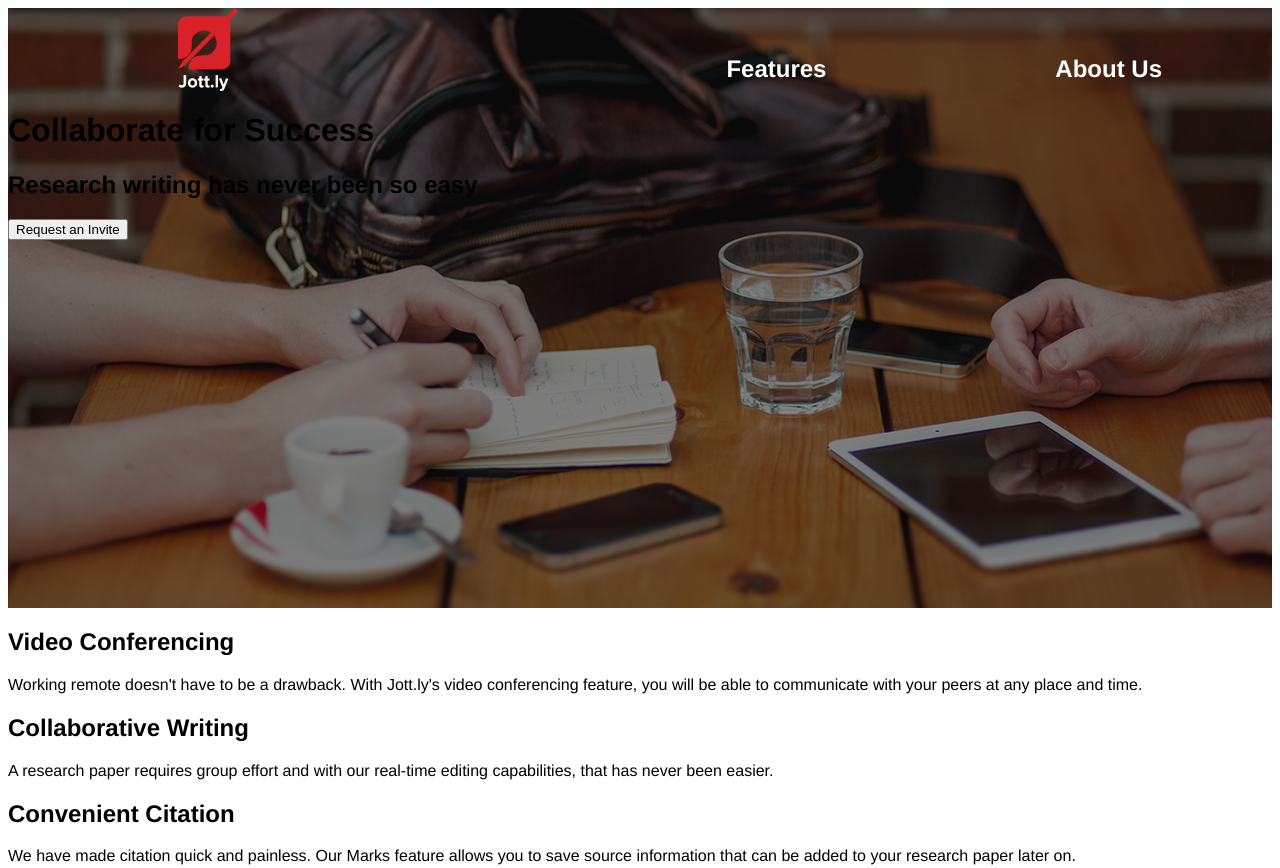
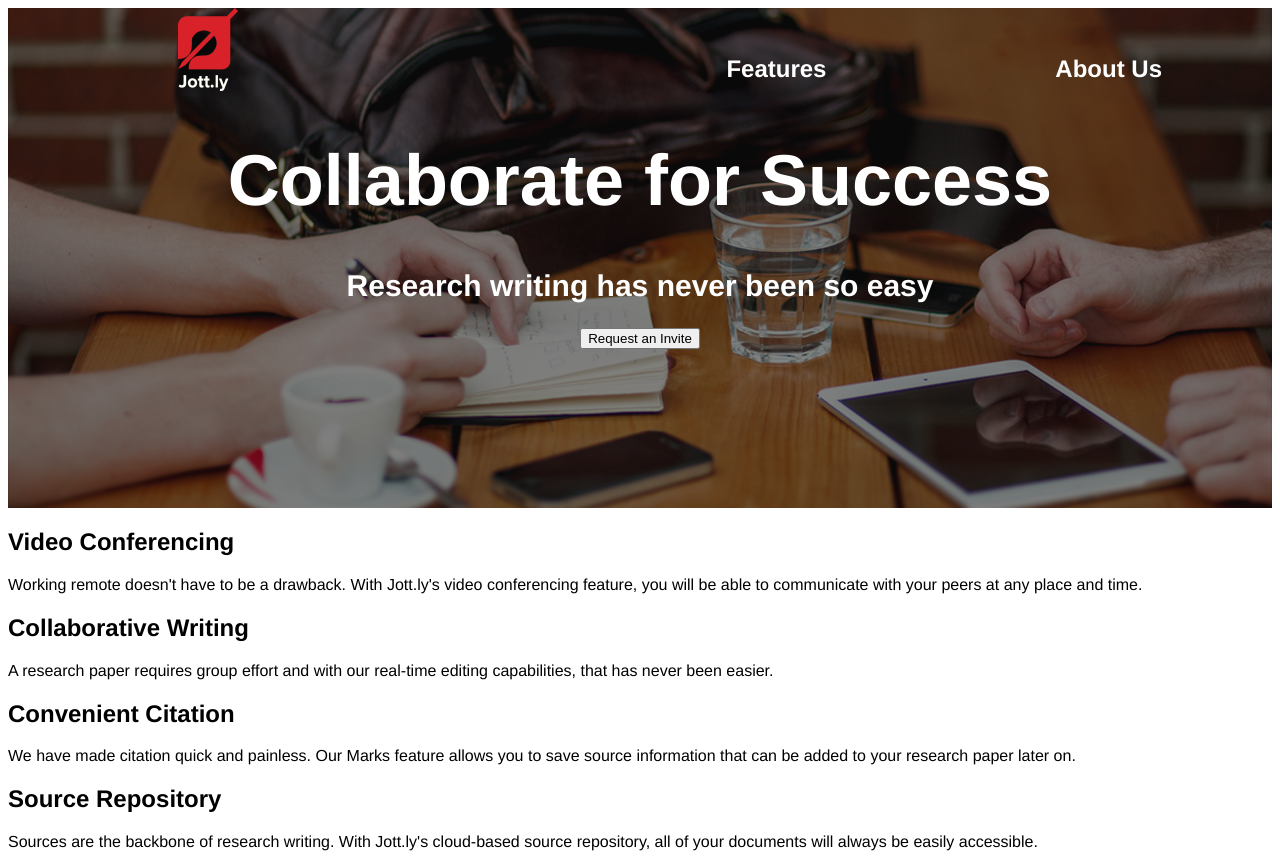
Before and after one commit to kma0613/kma0613.github.io, a plain HTML site: page index.html in a window 1280 px wide. Shown: the top 868 px of the page. Drawn offline with Linux system fonts and the light colour scheme.

Commit message:
#marketing font h1 and h2 css

```diff
--- a/style.css
+++ b/style.css
@@ -1,21 +1,18 @@
 body {
     font-family: "proxima-nova", Helvetica, Arial, sans-serif;
 }
-img {
-  max-width: 100%;
-  height: auto;
-  width:auto\9;
-}
 
+/* HEADER */
 div#header {
   background-color: #333333;
   background-image: url('../images/main-image.png');
   background-size: cover;
-  background-position center center;
+  background-position: center center;
   margin: 0;
-  min-height: 600px;
+  height: 500px;
 }
   header h1 {
+    position: relative;
     margin-top: 30px;
     margin-left: 170px;
     display: inline;
@@ -37,23 +34,23 @@ div#header {
         font-size: 24px;
         text-decoration: none;
         font-weight: 600;
+        padding: ;
     }
   header nav ul li a:hover {
     color: #d92129;
     }
-/* #nav a {
-  color:#ffffff;
-  font-size:24px;
-  font-style: normal;
-  font-weight: 600;
-  padding-top: 70px;
-  padding-bottom:70px;
-  padding-left: 10px;
-  padding-right: 10px;
+
+/* MARKETING */
+div#marketing {
+    text-align: center;
 }
-
-#header h1 {
-  font-size: 72px;
-  font-style: bold;
-  color:#ffffff;
-} */
+  div#marketing h1 {
+    font-weight: 700;
+    color:#fff;
+    font-size: 72px;
+  }
+  div#marketing h2 {
+    font-weight: 600;
+    color:#fff;
+    font-size: 30px;
+  }
```
